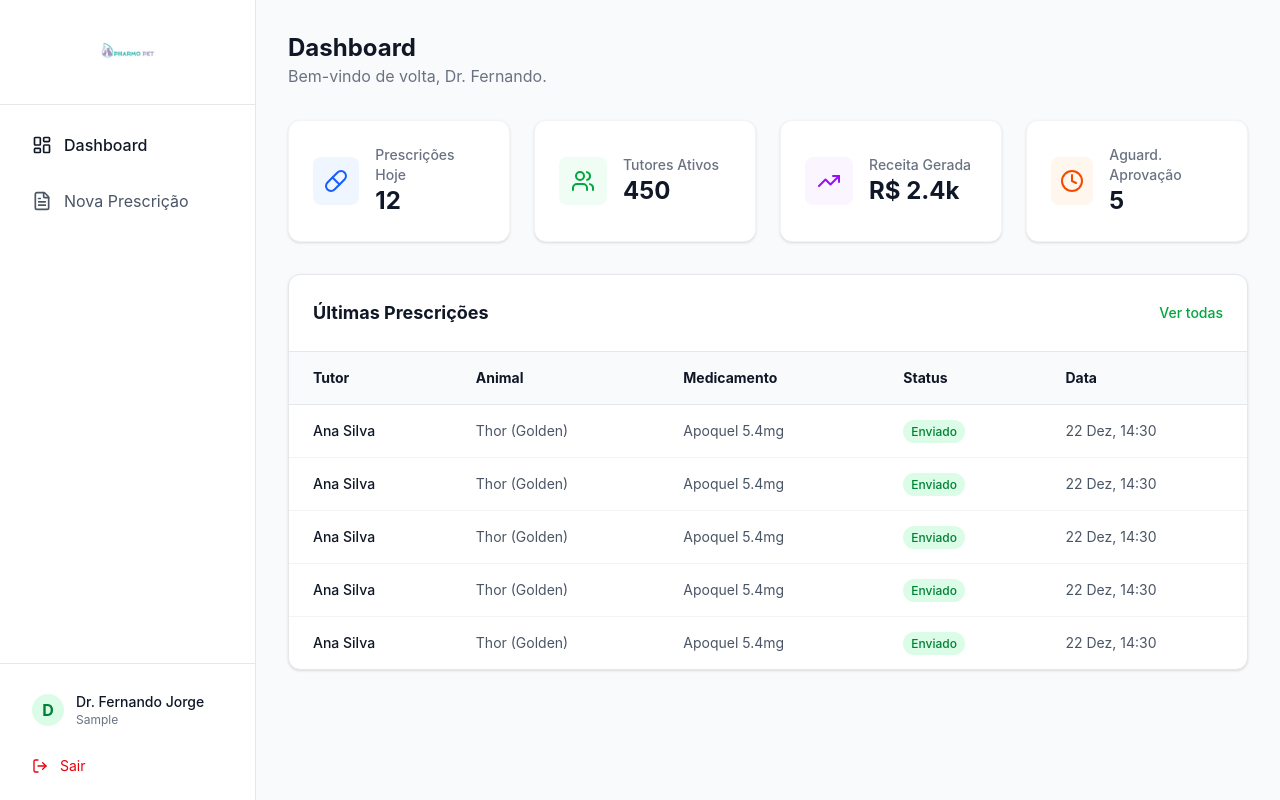
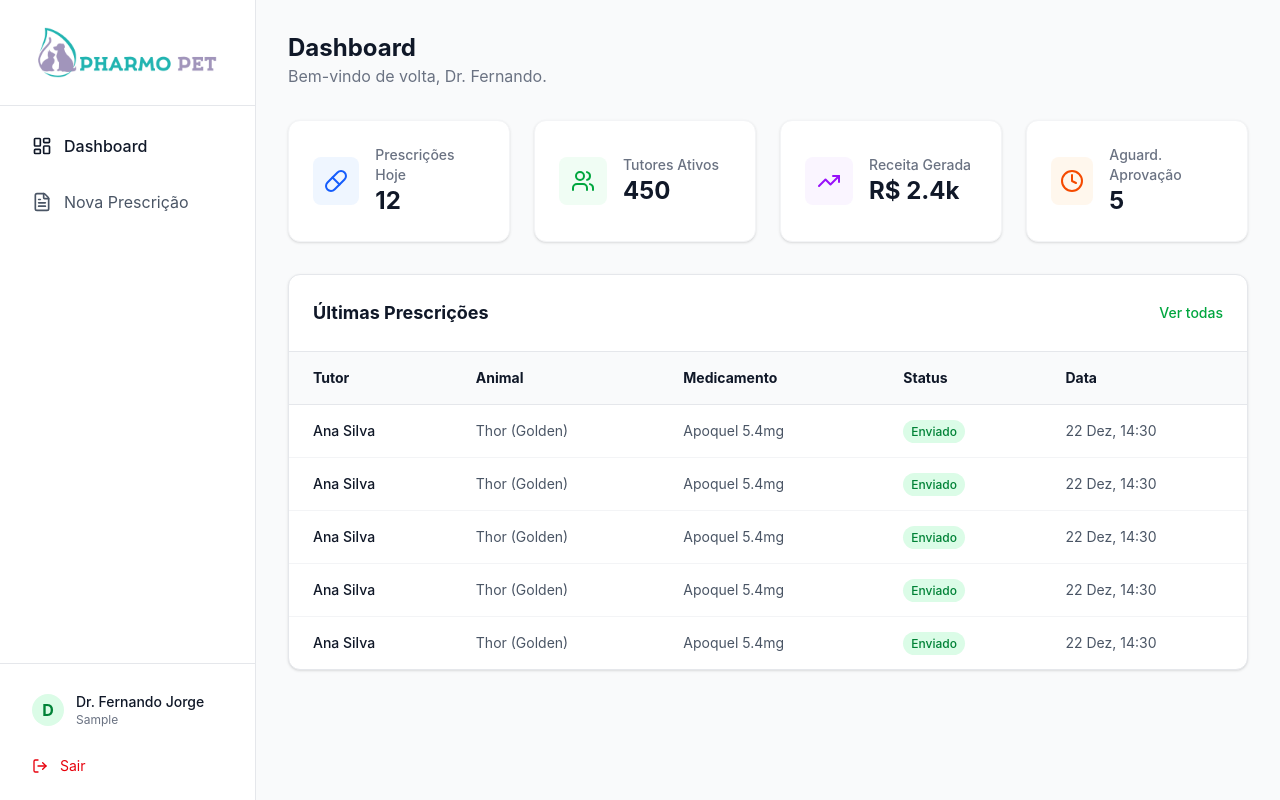
Before and after one commit to jorguzz-fer/pharmo-project, a React (Vite) app in the folder packages/client/: page /login in a window 1280 px wide. Both pictures are taken after typing "Sample", "Sample123" into the empty fields and a click on the button "Acessar Sistema". Built offline with nearby package versions, Linux system fonts and the light colour scheme; no server answers.

Commit message:
fix: Update logo image and maximize size in sidebar

```diff
--- a/packages/client/src/layouts/MainLayout.tsx
+++ b/packages/client/src/layouts/MainLayout.tsx
@@ -27,7 +27,7 @@ export function MainLayout() {
             {/* Mobile Header */}
             <div className="lg:hidden fixed top-0 left-0 right-0 h-16 bg-white border-b border-gray-200 z-30 flex items-center justify-between px-4 shadow-sm">
                 <div className="flex items-center gap-2">
-                    <img src="/logo-horizontal.png" alt="PharmoPet" className="h-10" />
+                    <img src="/logo-horizontal.png" alt="PharmoPet" className="h-12" />
                 </div>
                 <button onClick={toggleSidebar} className="p-2 text-gray-600 hover:bg-primary-50 rounded-lg transition-colors">
                     {isSidebarOpen ? <X className="w-6 h-6" /> : <Menu className="w-6 h-6" />}
@@ -48,7 +48,7 @@ export function MainLayout() {
                 ${isSidebarOpen ? 'translate-x-0' : '-translate-x-full'}
             `}>
                 <div className="hidden lg:flex p-6 border-b border-gray-200 items-center justify-center">
-                    <img src="/logo-horizontal.png" alt="PharmoPet" className="h-14" />
+                    <img src="/logo-horizontal.png" alt="PharmoPet" className="w-48 object-contain" />
                 </div>
 
                 <div className="lg:hidden p-6 border-b border-gray-200">
```
Also changed, not shown: packages/client/public/logo-horizontal.png.
